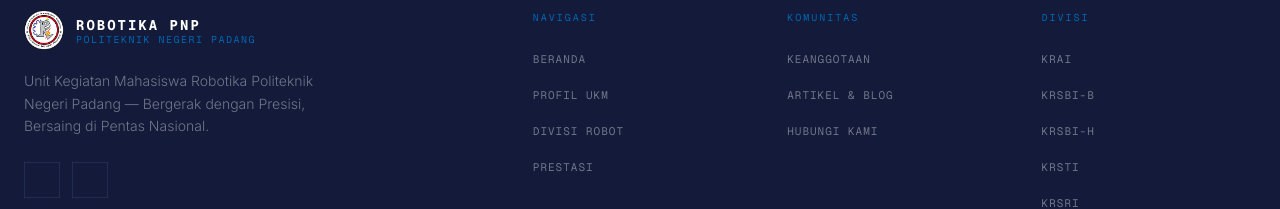
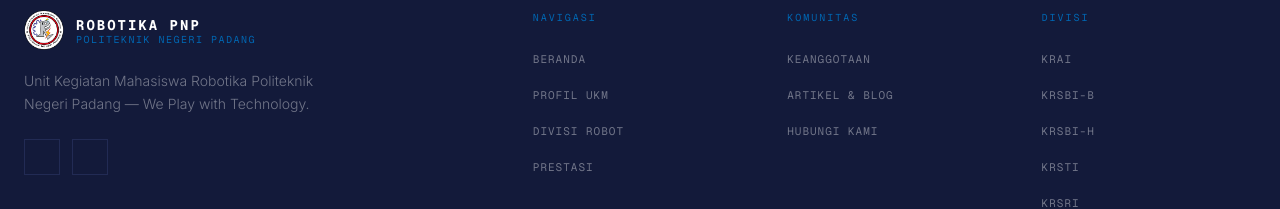
Before and after one commit to zakyrmh/robotik-pnp, a Next.js app: page / in a window 1280 px wide. Shown: the part 4496-4705 px from the top of the page. Built offline with nearby package versions, Linux system fonts and the light colour scheme; no server answers; some icons are missing.

Commit message:
feat: edit text in footer

```diff
--- a/components/landing/footer.tsx
+++ b/components/landing/footer.tsx
@@ -64,8 +64,8 @@ export function LandingFooter() {
             </div>
 
             <p className="text-white/40 text-sm font-light leading-relaxed max-w-xs mb-6">
-              Unit Kegiatan Mahasiswa Robotika Politeknik Negeri Padang —
-              Bergerak dengan Presisi, Bersaing di Pentas Nasional.
+              Unit Kegiatan Mahasiswa Robotika Politeknik Negeri Padang — We
+              Play with Technology.
             </p>
 
             {/* Social links */}
```
